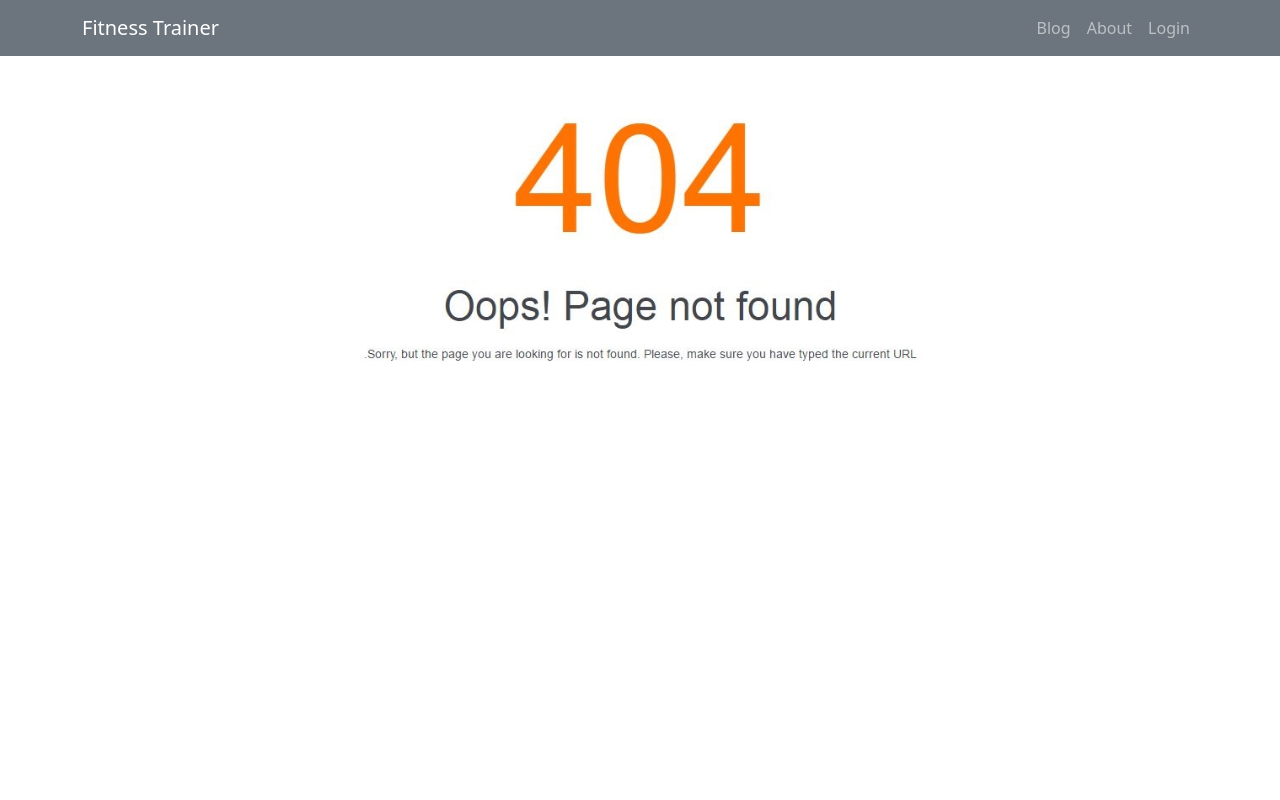
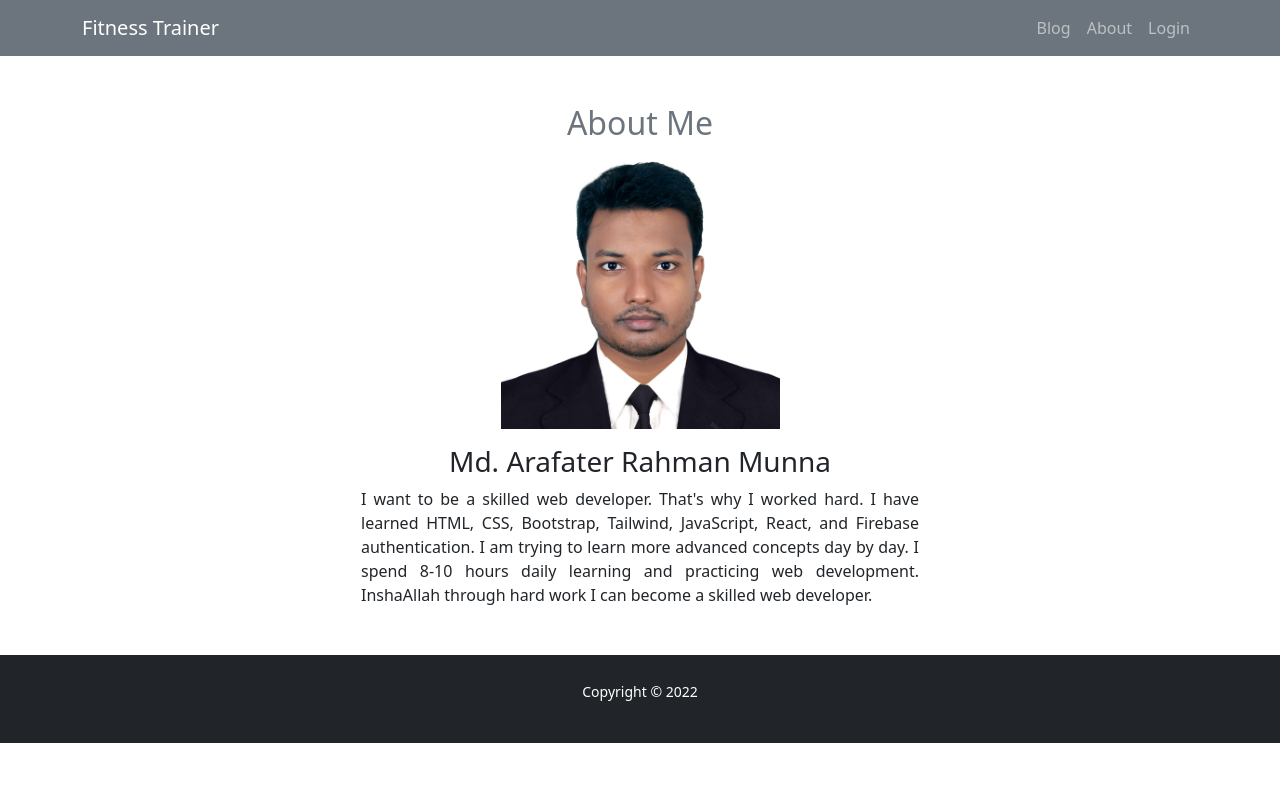
Before and after one commit to ArafatMunna/fitness-trainer, a React (Create React App) app: page /about in a window 1280 px wide. Shown: the top 800 px of the page. Built offline with nearby package versions, Linux system fonts and the light colour scheme; no server answers.

Commit message:
added about me

```diff
--- a/src/App.js
+++ b/src/App.js
@@ -1,5 +1,6 @@
 import { Route, Routes } from "react-router-dom";
 import "./App.css";
+import About from "./Pages/About/About";
 import Blog from "./Pages/Blog/Blog";
 import Checkout from "./Pages/Home/Checkout/Checkout";
 import Home from "./Pages/Home/Home/Home";
@@ -25,6 +26,7 @@ function App() {
                     }
                 />
                 <Route path="/blog" element={<Blog />} />
+                <Route path="/about" element={<About />} />
                 <Route path="/login" element={<Login />} />
                 <Route path="/register" element={<Register />} />
                 <Route path="*" element={<NotFound />} />
--- /dev/null
+++ b/src/Pages/About/About.js
@@ -0,0 +1,21 @@
+import React from "react";
+import "./about.css"
+
+const About = () => {
+    const munna = process.env.PUBLIC_URL + "images/munna.jpg";
+    return (
+        <div className="container">
+            <div className="w-50 mx-auto mt-5 text-center ">
+                <h2 className="text-secondary">About Me</h2>
+                <div className="w-50 mx-auto">
+                    <img className="img-fluid" src={munna} alt="" />
+                </div>
+                <h3 className="mt-3">Md. Arafater Rahman Munna</h3>
+                <p className="about-text">I want to be a skilled web developer. That's why I worked hard. I have learned HTML, CSS, Bootstrap, Tailwind, JavaScript, React, and  Firebase authentication. I am trying to learn more advanced concepts day by day. I spend 8-10 hours daily learning and practicing web development. InshaAllah through hard work I can become a skilled web developer.</p>
+
+            </div>
+        </div>
+    );
+};
+
+export default About;
--- /dev/null
+++ b/src/Pages/About/about.css
@@ -0,0 +1,3 @@
+.about-text{
+    text-align: justify;
+}
```
Also changed, not shown: public/images/munna.jpg (added).
